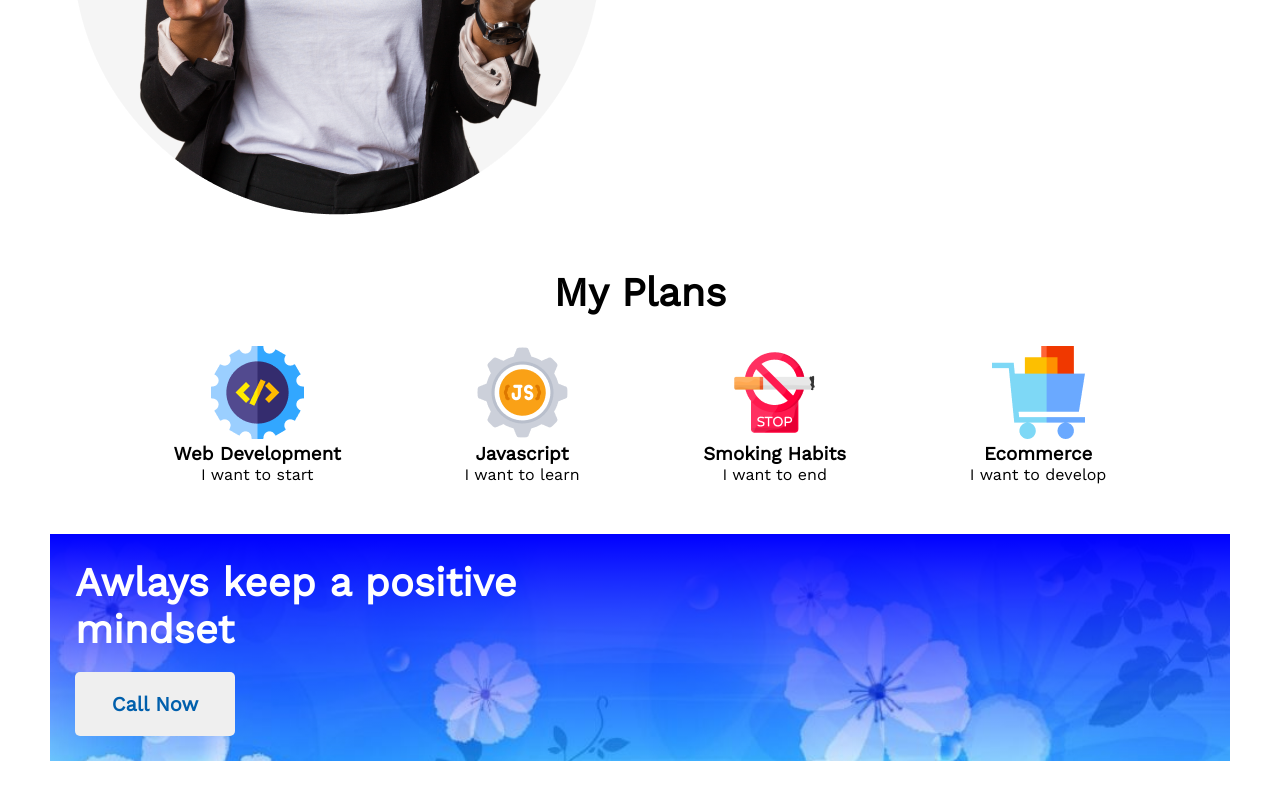
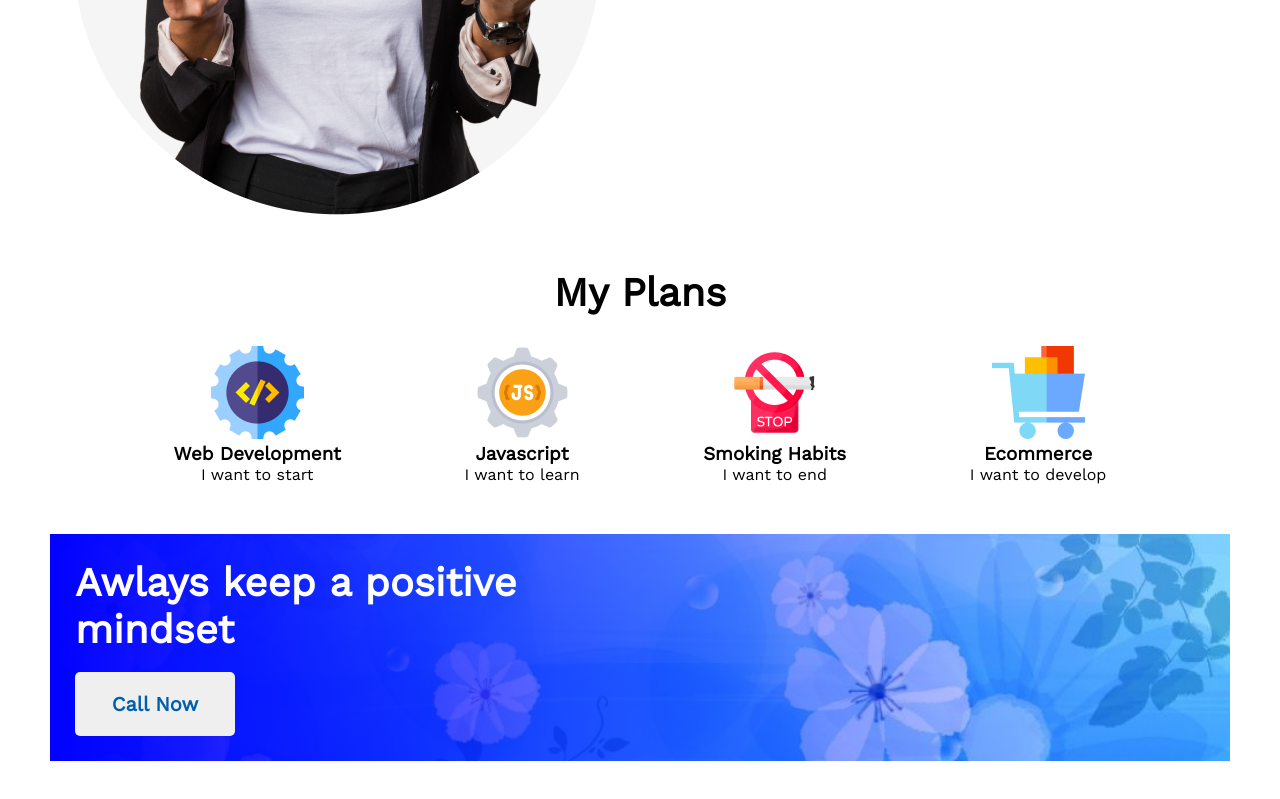
Before and after one commit to nurealammiaji/new-me, a plain HTML site: page index.html in a window 1280 px wide. Shown: the part 1367-2166 px from the top of the page. Drawn offline with nearby package versions, Linux system fonts and the light colour scheme.

Commit message:
gradient position changed to the right

```diff
--- a/styles/style.css
+++ b/styles/style.css
@@ -99,7 +99,7 @@
 }
 
 .section-four-info{
-    background-image: linear-gradient(blue, transparent);
+    background-image: linear-gradient(to right,blue, transparent);
     padding: 25px;
 }
 
```
